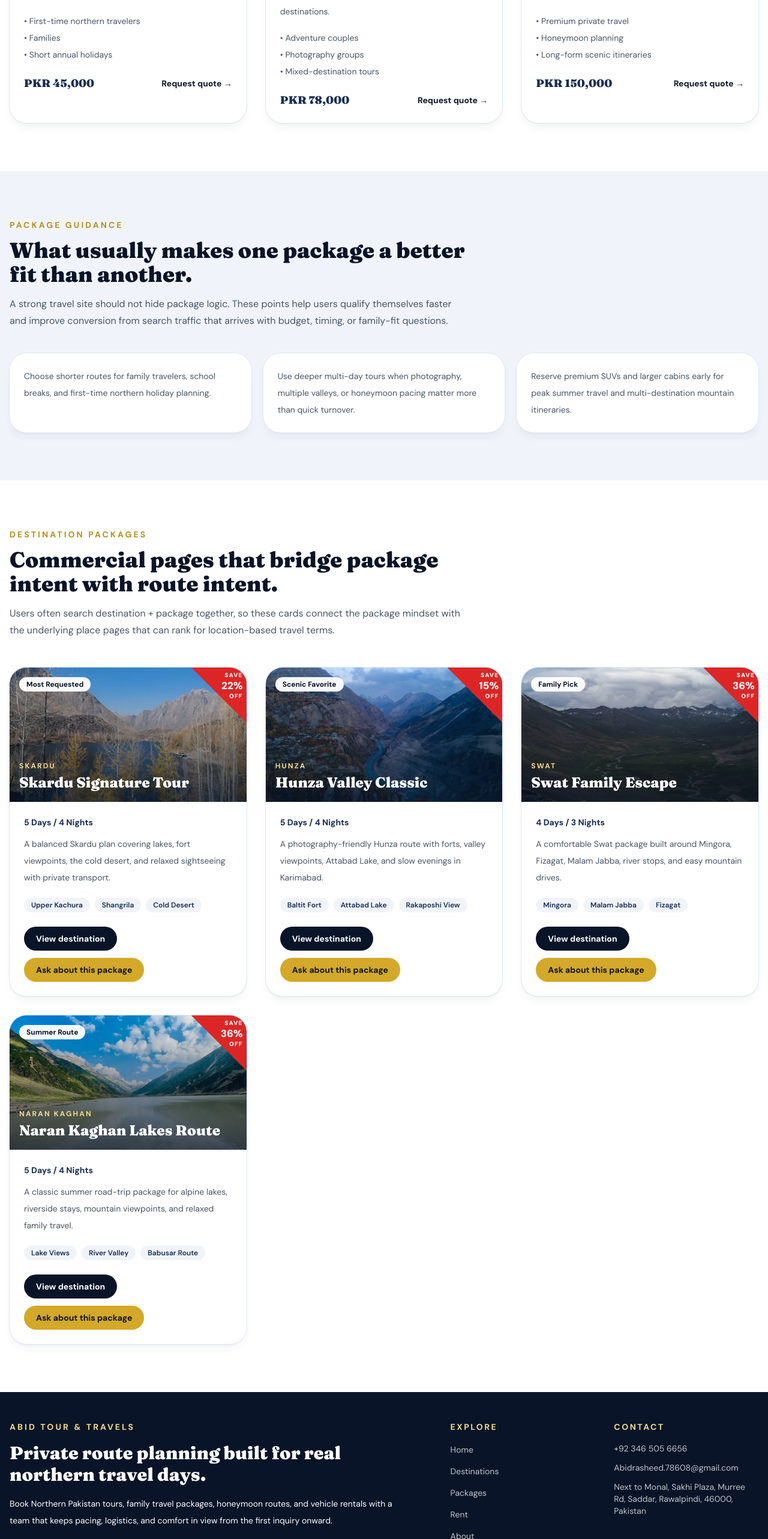
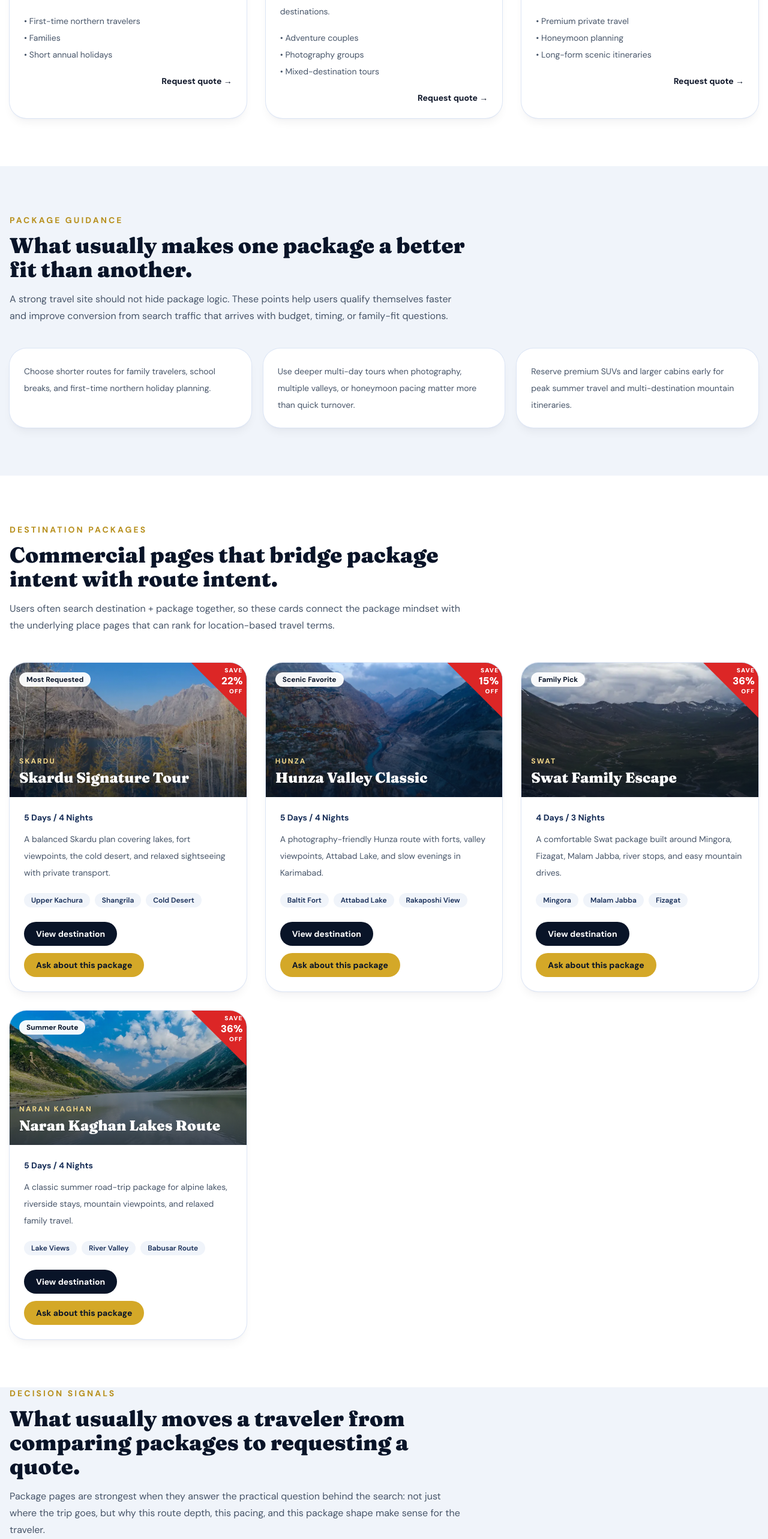
Before and after one commit to Shumail-AbdulRehman/Tour-travel, a Next.js app: page /packages in a window 1280 px wide. Shown: the part 1260-3826 px from the top of the page at 60% size. Built offline with nearby package versions, Linux system fonts and the light colour scheme; no server answers.

Commit message:
Update app/packages/page.jsx

```diff
--- a/app/packages/page.jsx
+++ b/app/packages/page.jsx
@@ -15,6 +15,24 @@ export const metadata = buildMetadata({
   image: pageArt.packagesHero.src,
   keywords: ["Northern Pakistan packages", "Skardu package", "Hunza honeymoon package", "family travel package Pakistan"],
 });
+
+const packageFitNotes = [
+  {
+    title: "Shorter packages reduce friction",
+    description:
+      "For school breaks, first-time northern travel, and family-led planning, a shorter package often performs better because the traveler can understand the route quickly and picture the pace without uncertainty.",
+  },
+  {
+    title: "Longer routes need stronger justification",
+    description:
+      "As package length increases, travelers usually need clearer reasons to choose it: better photography coverage, more comfortable honeymoon pacing, multi-valley movement, or a more private premium itinerary shape.",
+  },
+  {
+    title: "Destination and package intent overlap",
+    description:
+      "Many users search for both a route and a package format at the same time. That is why a good packages page should explain trip shape clearly while still connecting users to destination pages with stronger place-specific detail.",
+  },
+];
 
 export default function PackagesPage() {
   return (
@@ -40,7 +58,7 @@ export default function PackagesPage() {
           />
           <div className="mt-12 grid gap-8 lg:grid-cols-3">
             {packages.map((travelPackage) => (
-              <PackageCard key={travelPackage.id} travelPackage={travelPackage} />
+              <PackageCard key={travelPackage.id} travelPackage={travelPackage} showPrice={false} />
             ))}
           </div>
         </div>
@@ -79,6 +97,25 @@ export default function PackagesPage() {
           </div>
         </div>
       </section>
+
+      <section className="px-4 pb-20">
+        <div className="mx-auto max-w-7xl">
+          <SectionHeading
+            eyebrow="Decision Signals"
+            title="What usually moves a traveler from comparing packages to requesting a quote."
+            description="Package pages are strongest when they answer the practical question behind the search: not just where the trip goes, but why this route depth, this pacing, and this package shape make sense for the traveler."
+            align="left"
+          />
+          <div className="mt-12 grid gap-5 md:grid-cols-3">
+            {packageFitNotes.map((note) => (
+              <article key={note.title} className="rounded-[1.75rem] bg-white p-6 shadow-lg shadow-navy-900/5 ring-1 ring-navy-100">
+                <h2 className="text-xl font-black text-navy-900">{note.title}</h2>
+                <p className="mt-3 text-sm leading-7 text-slate-600">{note.description}</p>
+              </article>
+            ))}
+          </div>
+        </div>
+      </section>
     </>
   );
 }
```
